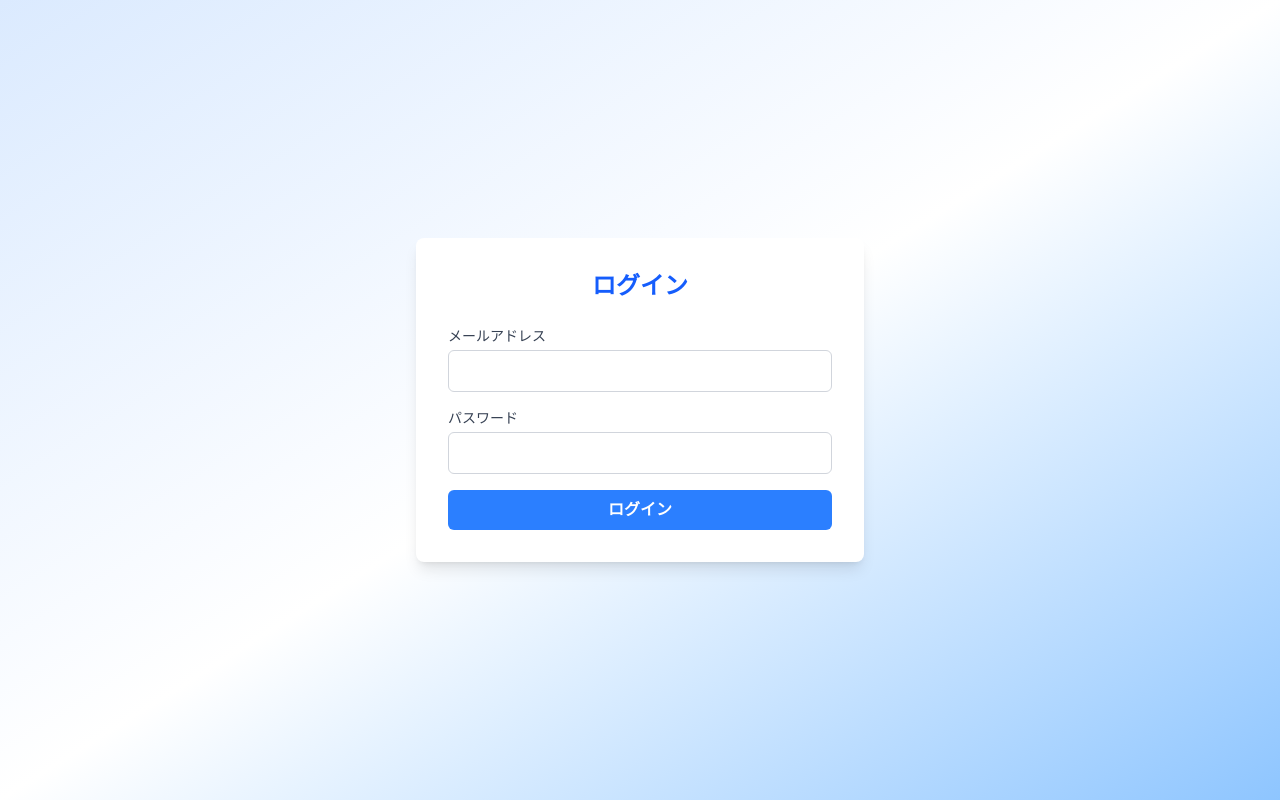
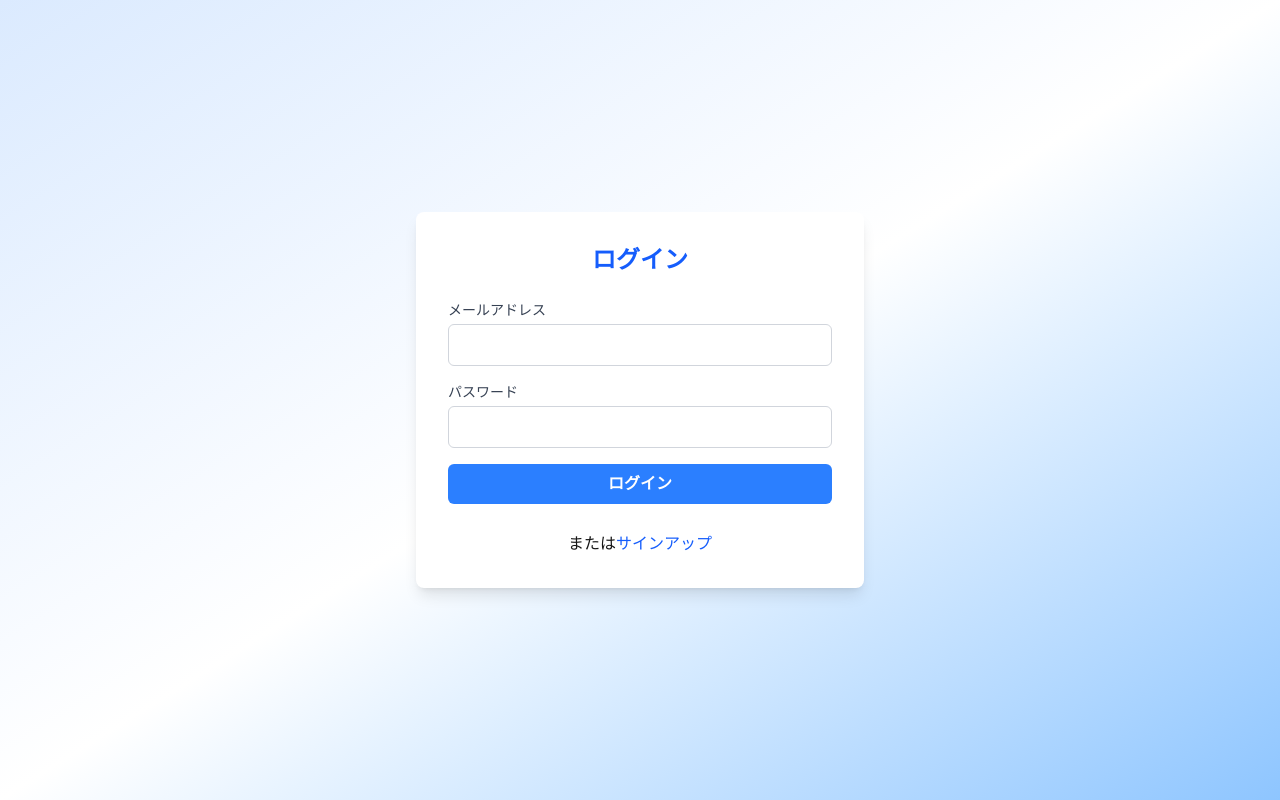
Before and after one commit to I-Dieod/PochiNote, a Next.js app: page /login in a window 1280 px wide. Built offline with nearby package versions, Linux system fonts and the light colour scheme.

Commit message:
Update layout

```diff
--- a/src/app/login/page.tsx
+++ b/src/app/login/page.tsx
@@ -20,6 +20,9 @@ export default function LoginPage() {
                     onSuccess={(response) => console.log("Login successful:", response)}
                     onError={(error) => console.error("Login error:", error)}
                 />
+                <div className="pt-7 text-center">
+                    <p>または<a href="/signup" className="no-underline hover:underline text-blue-600">サインアップ</a></p>
+                </div>
             </div>
         </div>
     );
```
